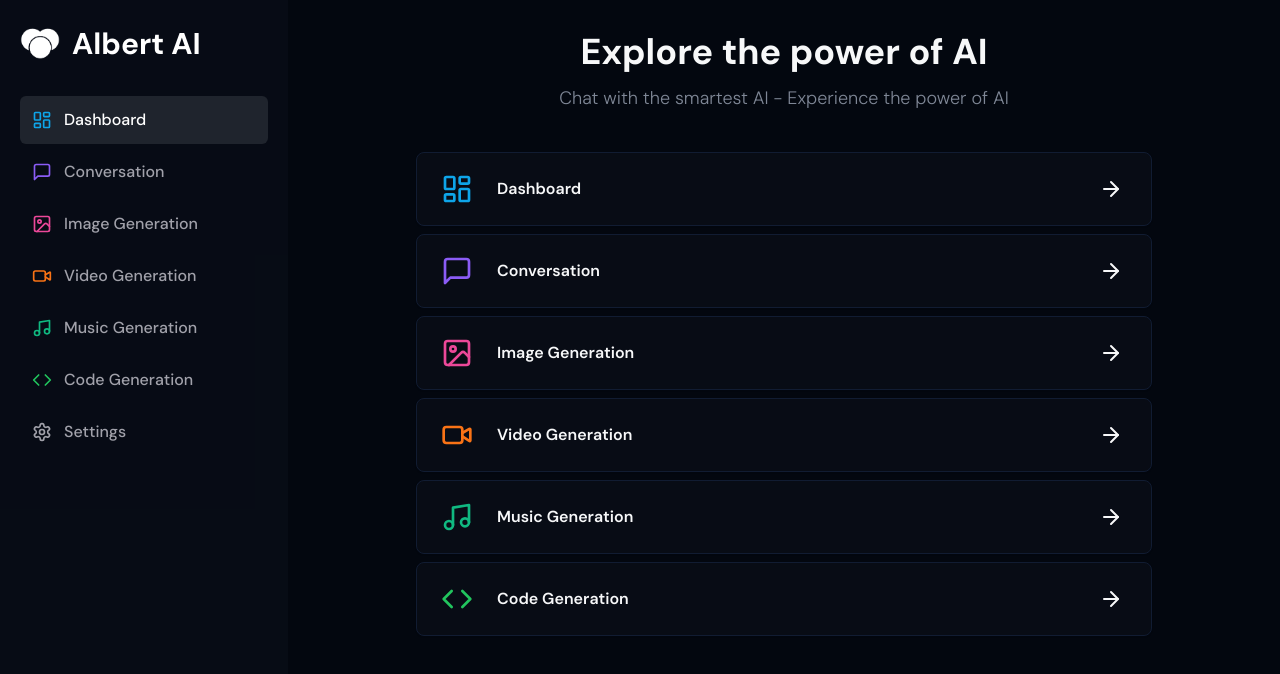
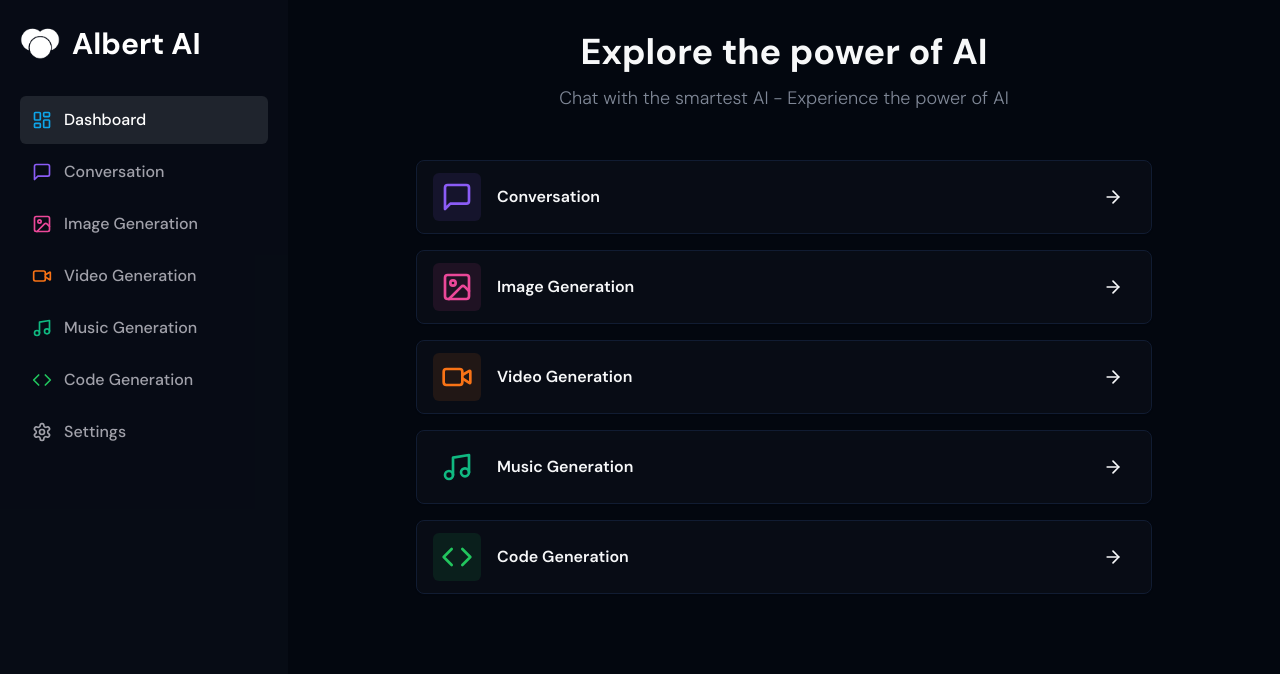
Before and after one commit to Yokesh0811/albert-ai, a Next.js app: page /dashboard in a window 1280 px wide. Shown: the top 674 px of the page. Built offline with nearby package versions, Linux system fonts and the light colour scheme.

Commit message:
useRouter used for page navigation

```diff
--- a/app/(dashboard)/(routes)/dashboard/page.tsx
+++ b/app/(dashboard)/(routes)/dashboard/page.tsx
@@ -1,56 +1,56 @@
-import { LayoutDashboard, MessageSquare, ImageIcon, VideoIcon, CodeIcon, MusicIcon, ArrowRight } from "lucide-react";
+"use client"
+
+import { MessageSquare, ImageIcon, VideoIcon, CodeIcon, MusicIcon, ArrowRight } from "lucide-react";
 import { cn } from "@/lib/utils";
 import { Card } from "@/components/ui/card";
-
-const dashboard = () => {
+import { useRouter } from "next/navigation";
 
 const tools = [
-        {
-            label: "Dashboard",
-            href: "/dashboard",
-            icon: LayoutDashboard,
-            color: "text-sky-500",
-            bgColor: "text-sky-500/10"
-        },
+
     {
         label: "Conversation",
         href: "/conversationPage",
         icon: MessageSquare,
         color: "text-violet-500",
-            bgColor: "text-violet-500/10"
+        bgColor: "bg-violet-500/10",
     },
     {
         label: "Image Generation",
         href: "/imagegeneration",
         icon: ImageIcon,
         color: "text-pink-500",
-            bgColor: "text-pink-500/10"
+        bgColor: "bg-pink-500/10"
     },
     {
         label: "Video Generation",
         href: "/videogeneration",
         icon: VideoIcon,
         color: "text-orange-500",
-            bgColor: "text-orange-500/10"
+        bgColor: "bg-orange-500/10"
     },
     {
         label: "Music Generation",
         href: "/musicgeneration",
         icon: MusicIcon,
         color: "text-emerald-500",
-            bgColor: "text-emeral-500/10"
+        bgColor: "bg-emeral-500/10"
     },
     {
         label: "Code Generation",
         href: "/codegeneration",
         icon: CodeIcon,
         color: "text-green-500",
-            bgColor: "text-green-500/10"
+        bgColor: "bg-green-500/10"
     },
 ]
+
+const dashboard = () => {
+
+    const router = useRouter();
+
     return (
         <div>
-            <div className="space-y-3 mb-10">
+            <div className="space-y-3 mb-12">
                 <h2 className="text-2xl md:text-4xl font-bold text-center">
                     Explore the power of AI
                 </h2>
@@ -58,9 +58,9 @@ const dashboard = () => {
                     Chat with the smartest AI - Experience the power of AI
                 </p>
             </div>
-            <div className="px-4 md:px-20 lg:px-32 space-y-2">
+            <div className="px-4 md:px-20 lg:px-32 space-y-4">
                 {tools.map((tool) => (
-                    <Card key={tool.href} className="px-4 py-3 border-slate/5 flex items-center justify-between hover:bg-black/5 cursor-pointer transition">
+                    <Card onClick={() => router.push(tool.href)} key={tool.href} className="px-4 py-3 border-slate/5 flex items-center justify-between hover:bg-black/5 cursor-pointer transition">
                         <div className="flex items-center gap-x-4">
                             <div className={cn("p-2 w-fit rounded-md", tool.bgColor)}>
                                 <tool.icon className={cn("w-8 h-8", tool.color)} />
@@ -69,8 +69,7 @@ const dashboard = () => {
                                 {tool.label}
                             </div>
                         </div>
-                        <ArrowRight className="mr-3" />
-
+                        <ArrowRight className="mr-3 w-5 h-5" />
                     </Card>
                 ))}
 
--- a/components/sidebar.tsx
+++ b/components/sidebar.tsx
@@ -13,42 +13,36 @@ const routes = [
         href: "/dashboard",
         icon: LayoutDashboard,
         color: "text-sky-500",
-        bgColor: "text-sky-500/10"
     },
     {
         label: "Conversation",
         href: "/conversationPage",
         icon: MessageSquare,
         color: "text-violet-500",
-        bgColor: "text-violet-500/10"
     },
     {
         label: "Image Generation",
         href: "/imagegeneration",
         icon: ImageIcon,
         color: "text-pink-500",
-        bgColor: "text-pink-500/10"
     },
     {
         label: "Video Generation",
         href: "/videogeneration",
         icon: VideoIcon,
         color: "text-orange-500",
-        bgColor: "text-orange-500/10"
     },
     {
         label: "Music Generation",
         href: "/musicgeneration",
         icon: MusicIcon,
         color: "text-emerald-500",
-        bgColor: "text-emeral-500/10"
     },
     {
         label: "Code Generation",
         href: "/codegeneration",
         icon: CodeIcon,
         color: "text-green-500",
-        bgColor: "text-green-500/10"
     },
     {
         label: "Settings",
```
Also changed, not shown: app/(dashboard)/(routes)/conversationPage/page.tsx (renamed from app/(dashboard)/(routes)/conersationPage/page.tsx). Lines whose indentation alone changed are shown as unchanged.
